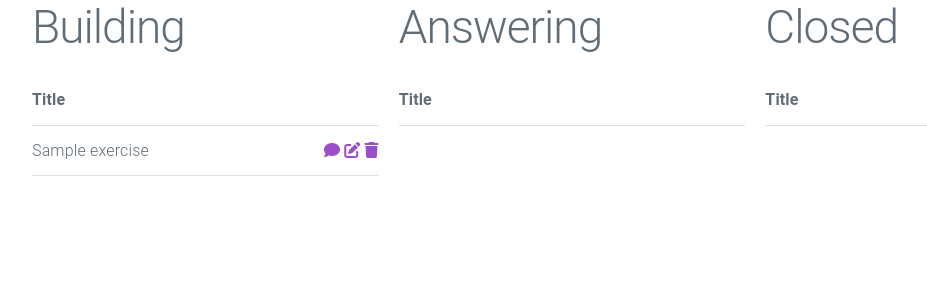
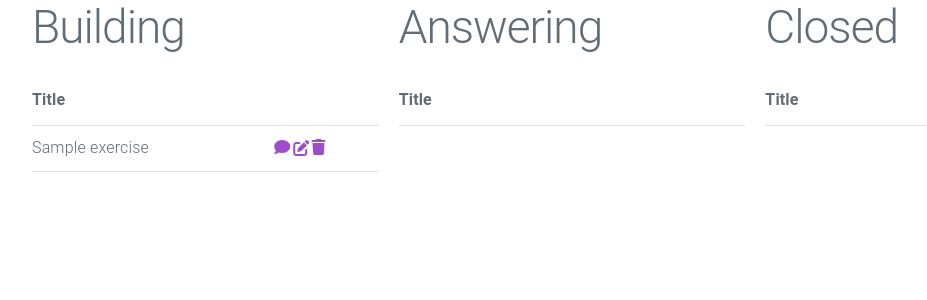
Before and after one commit to CPNV-ES/MAW1.Sha-No-Vic, a PHP site: page /exercises in a window 1280 px wide. Shown: the part 50-350 px from the top of the page, without its empty margins (68-995 px from the left). Run offline with PHP 8.4, Linux system fonts and the light colour scheme; tables that the repository leaves empty hold one stand-in row (values such as "Sample post"); data that the repository does not hold is empty.

Commit message:
added form buttons instead of a buttons

```diff
--- a/public/css/application.css
+++ b/public/css/application.css
@@ -67,3 +67,58 @@ header.results {
 table.records td:last-child {
   text-align: right;
 }
+
+
+form.icon-form {
+  display: inline-block; /* Ensure the form takes up only as much width as necessary */
+}
+form.icon-form button {
+  padding: 0; /* Remove default button padding */
+  border: none; /* Remove default button border */
+  cursor: pointer;
+}
+form.icon-form i {
+  font-size: 16px;
+  color: white;
+}
+
+button.no-css {
+  background-color: white;
+  border: none;
+  padding: 0;
+  margin-bottom: 0;
+}
+form.icon-form i.purple{
+  color: rgba(155, 77, 202, 1);
+}
+
+form.icon-form i.purple:hover {
+  color: #606c76;
+}
+
+.container.widen {
+  display: flex;
+  justify-content: center; /* Horizontally center the content */
+  align-items: center; /* Vertically center the content */
+  text-align: center; /* Center inline elements within the container */
+}
+
+/* Add any additional styling as needed */
+.container.widen {
+  display: flex;
+  justify-content: center; /* Horizontally center the content */
+  align-items: center; /* Vertically center the content */
+  text-align: center; /* Center inline elements within the container */
+}
+
+form.icon-form {
+  margin-bottom: 0;
+}
+
+.no-css-td {
+  padding: 0;
+}
+
+.action-icon {
+  padding: 5px 2px 2px 0px;
+}
--- a/src/views/exercises/exercises.php
+++ b/src/views/exercises/exercises.php
@@ -11,11 +11,19 @@
             <tbody>
             <?php foreach ($data['exercises'] as  $exercise) : if ($exercise->getStatus()) : ?>
             <tr>
-                <td><?= $exercise->getTitle() ?></td>
-                <td>
-                    <a title="Be ready for answers" rel="nofollow" data-method="put" href="exercises/1060cfc.html?exercise%5Bstatus%5D=answering"><i class="fa fa-comment"></i></a>
-                    <a title="Manage fields" href="exercises/<?= $exercise->getId() ?>/fields"><i class="fa fa-edit"></i></a>
-                    <a data-confirm="Are you sure?" title="Destroy" rel="nofollow" data-method="delete" href="exercises/<?= $exercise->getId() ?>"><i class="fa fa-trash"></i></a>
+                <td class="no-css-td" class="text-widen"><?= $exercise->getTitle() ?></td>
+                <td class="no-css-td">
+                    <div class="container widen">
+                        <form id="changeExerciseStatus" method="post" class="icon-form action-icon" action="exercises/<?= $exercise->getId() ?>">
+                            <input type="hidden" name="_method" value="PUT">
+                            <button class="no-css" type="submit"><i class="fa fa-comment purple"></i></button>
+                        </form>
+                        <a title="Manage fields" href="exercises/<?= $exercise->getId() ?>/fields"><i class="fa fa-edit action-icon"></i></a>
+                        <form id="deleteForm" method="post" class="icon-form action-icon" action="exercises/<?= $exercise->getId() ?>">
+                            <input type="hidden" name="_method" value="DELETE">
+                            <button class="no-css" type="submit"><i class="fa fa-trash purple"></i></button>
+                        </form>
+                    </div>
                 </td>
             </tr>
             <?php endif; endforeach; ?>
@@ -36,9 +44,12 @@
             <?php foreach ($data['exercises'] as  $exercise) : if ($exercise->getStatus() == "answering") : ?>
             <tr>
                 <td><?= $exercise->getTitle() ?></td>
-                <td>
+                <td class="no-css-td">
                     <a title="Show results" href="exercises/<?= $exercise->getId() ?>/results"><i class="fa fa-chart-bar"></i></a>
-                    <a title="Close" rel="nofollow" data-method="put" href="exercises/120785c.html?exercise%5Bstatus%5D=closed"><i class="fa fa-minus-circle"></i></a>
+                    <form id="changeExerciseStatus" method="post" class="icon-form action-icon" action="exercises/<?= $exercise->getId() ?>">
+                        <input type="hidden" name="_method" value="PUT">
+                        <button class="no-css" type="submit"><i class="fa fa-minus-circle purple"></i></button>
+                    </form>
                 </td>
             </tr>
             <?php endif; endforeach; ?>
@@ -60,9 +71,12 @@
             <?php foreach ($data['exercises'] as  $exercise) : if ($exercise->getStatus() == "closed") : ?>
             <tr>
                 <td><?= $exercise->getTitle() ?></td>
-                <td>
+                <td class="no-css-td">
                     <a title="Show results" href="exercises/<?= $exercise->getId() ?>/results"><i class="fa fa-chart-bar"></i></a>
-                    <a data-confirm="Are you sure?" title="Destroy" rel="nofollow" data-method="delete" href="exercises/<?= $exercise->getId() ?>"><i class="fa fa-trash"></i></a>
+                    <form id="deleteForm" method="post" class="icon-form action-icon" action="exercises/<?= $exercise->getId() ?>">
+                        <input type="hidden" name="_method" value="DELETE">
+                        <button class="no-css" type="submit"><i class="fa fa-trash purple"></i></button>
+                    </form>
                 </td>
             </tr>
             <?php endif; endforeach; ?>
```
